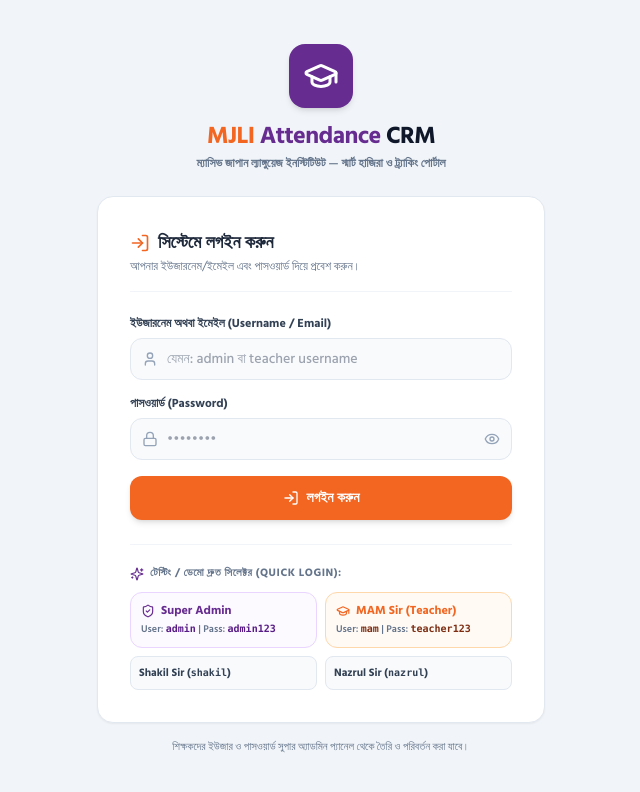
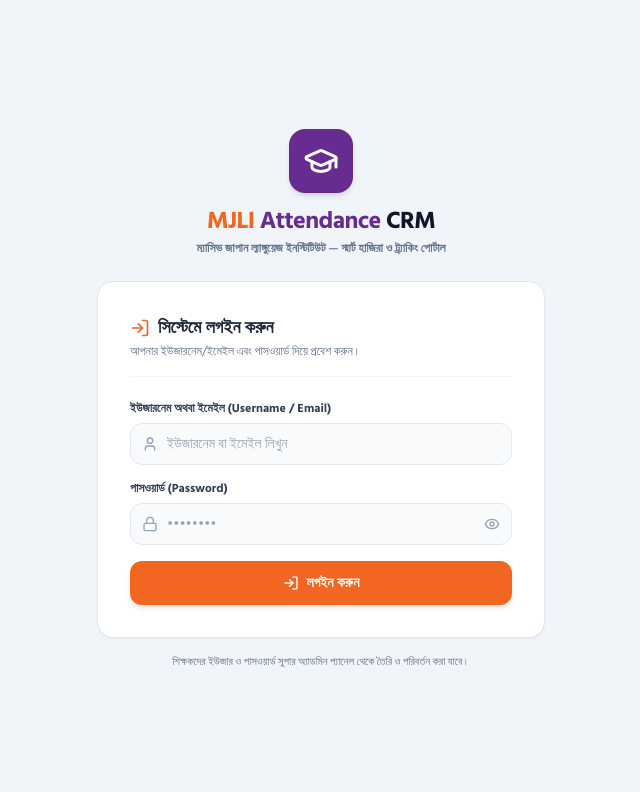
Before and after one commit to massivejapan/Attendance-CRM, a Next.js app: page / in a window 1280 px wide. Shown: the top 792 px of the page, without its empty margins (319-959 px from the left). Built offline with nearby package versions, Linux system fonts and the light colour scheme; no server answers.

Commit message:
feat: update super admin credentials, fix getSession async cookie, remove demo quick login buttons

```diff
--- a/src/components/auth/LoginPage.tsx
+++ b/src/components/auth/LoginPage.tsx
@@ -9,10 +9,7 @@ import {
   Eye,
   EyeOff,
   LogIn,
-  ShieldCheck,
-  CheckCircle2,
   AlertCircle,
-  Sparkles,
 } from "lucide-react";
 
 export const LoginPage: React.FC = () => {
@@ -38,12 +35,6 @@ export const LoginPage: React.FC = () => {
       setError(res.error || "ইউজারনেম বা পাসওয়ার্ড ভুল হয়েছে!");
       setIsLoading(false);
     }
-  };
-
-  const handleQuickLogin = (u: string, p: string) => {
-    setUsername(u);
-    setPassword(p);
-    setError(null);
   };
 
   return (
@@ -95,7 +86,7 @@ export const LoginPage: React.FC = () => {
                   type="text"
                   value={username}
                   onChange={(e) => setUsername(e.target.value)}
-                  placeholder="যেমন: admin বা teacher username"
+                  placeholder="ইউজারনেম বা ইমেইল লিখুন"
                   required
                   className="w-full pl-9 pr-4 py-2.5 text-sm rounded-xl border border-slate-200 bg-slate-50 focus:bg-white focus:border-[#662C90] focus:ring-2 focus:ring-[#662C90]/10 outline-none font-medium text-slate-800 transition-all"
                 />
@@ -150,63 +141,6 @@ export const LoginPage: React.FC = () => {
               )}
             </button>
           </form>
-
-          {/* Quick Demo Selector for Admin Testing */}
-          <div className="mt-6 pt-5 border-t border-slate-100">
-            <p className="text-[11px] font-bold text-slate-500 uppercase tracking-wider mb-2.5 flex items-center gap-1.5">
-              <Sparkles className="w-3.5 h-3.5 text-[#662C90]" />
-              টেস্টিং / ডেমো দ্রুত সিলেক্টর (Quick Login):
-            </p>
-            <div className="grid grid-cols-2 gap-2">
-              <button
-                type="button"
-                onClick={() => handleQuickLogin("admin", "admin123")}
-                className="p-2.5 rounded-xl border border-purple-200 bg-purple-50/60 hover:bg-purple-100/70 text-left transition-all group"
-              >
-                <div className="flex items-center gap-1.5">
-                  <ShieldCheck className="w-3.5 h-3.5 text-[#662C90]" />
-                  <span className="text-xs font-black text-[#662C90]">
-                    Super Admin
-                  </span>
-                </div>
-                <p className="text-[10px] text-slate-500 font-semibold mt-0.5">
-                  User: <code className="text-purple-900 font-mono">admin</code> | Pass: <code className="text-purple-900 font-mono">admin123</code>
-                </p>
-              </button>
-
-              <button
-                type="button"
-                onClick={() => handleQuickLogin("mam", "teacher123")}
-                className="p-2.5 rounded-xl border border-orange-200 bg-orange-50/60 hover:bg-orange-100/70 text-left transition-all group"
-              >
-                <div className="flex items-center gap-1.5">
-                  <GraduationCap className="w-3.5 h-3.5 text-[#F26622]" />
-                  <span className="text-xs font-black text-[#F26622]">
-                    MAM Sir (Teacher)
-                  </span>
-                </div>
-                <p className="text-[10px] text-slate-500 font-semibold mt-0.5">
-                  User: <code className="text-orange-900 font-mono">mam</code> | Pass: <code className="text-orange-900 font-mono">teacher123</code>
-                </p>
-              </button>
-
-              <button
-                type="button"
-                onClick={() => handleQuickLogin("shakil", "teacher123")}
-                className="p-2 rounded-lg border border-slate-200 bg-slate-50 hover:bg-slate-100 text-left text-[11px] text-slate-700 font-bold transition-all"
-              >
-                Shakil Sir (<code className="font-mono text-[10px]">shakil</code>)
-              </button>
-
-              <button
-                type="button"
-                onClick={() => handleQuickLogin("nazrul", "teacher123")}
-                className="p-2 rounded-lg border border-slate-200 bg-slate-50 hover:bg-slate-100 text-left text-[11px] text-slate-700 font-bold transition-all"
-              >
-                Nazrul Sir (<code className="font-mono text-[10px]">nazrul</code>)
-              </button>
-            </div>
-          </div>
         </div>
 
         {/* Security & Support Note */}
--- a/src/lib/auth.ts
+++ b/src/lib/auth.ts
@@ -39,7 +39,7 @@ export async function verifyToken(token: string): Promise<SessionPayload | null>
 }
 
 export async function getSession(): Promise<SessionPayload | null> {
-  const cookieStore = cookies();
+  const cookieStore = await cookies();
   const token = cookieStore.get("auth_session")?.value;
   if (!token) return null;
   return await verifyToken(token);
```
